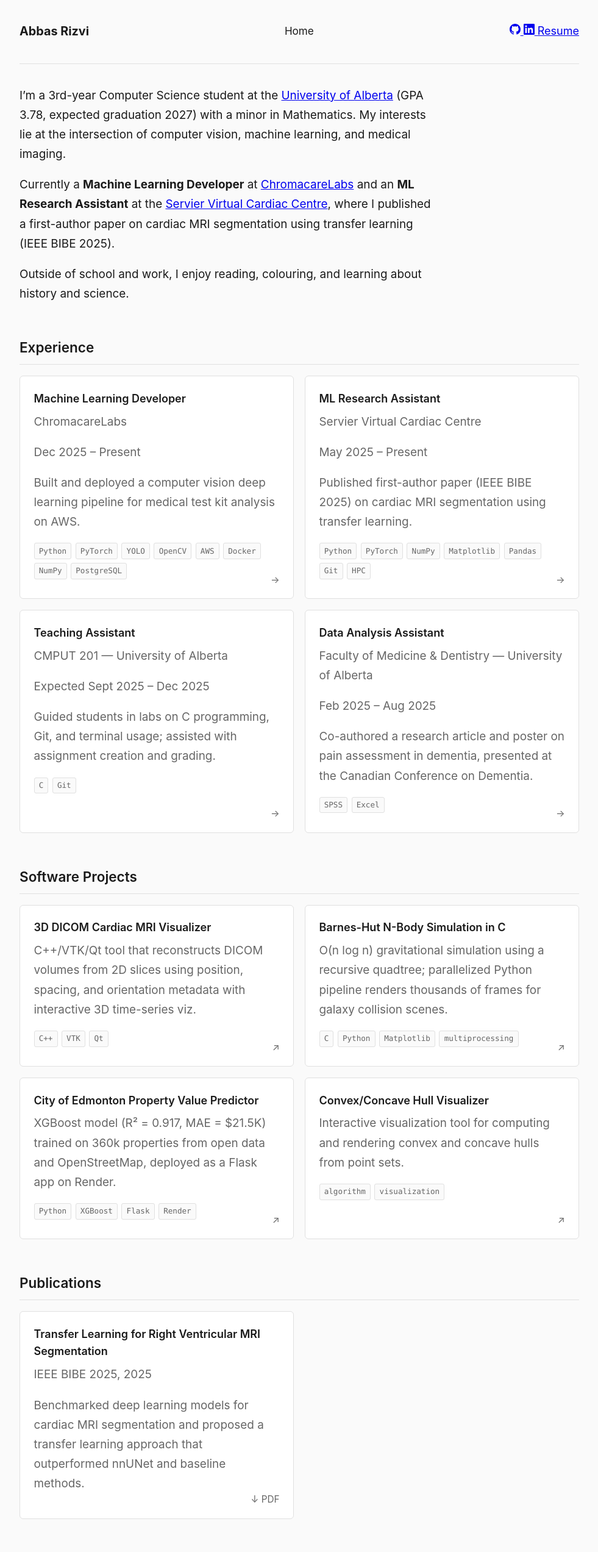
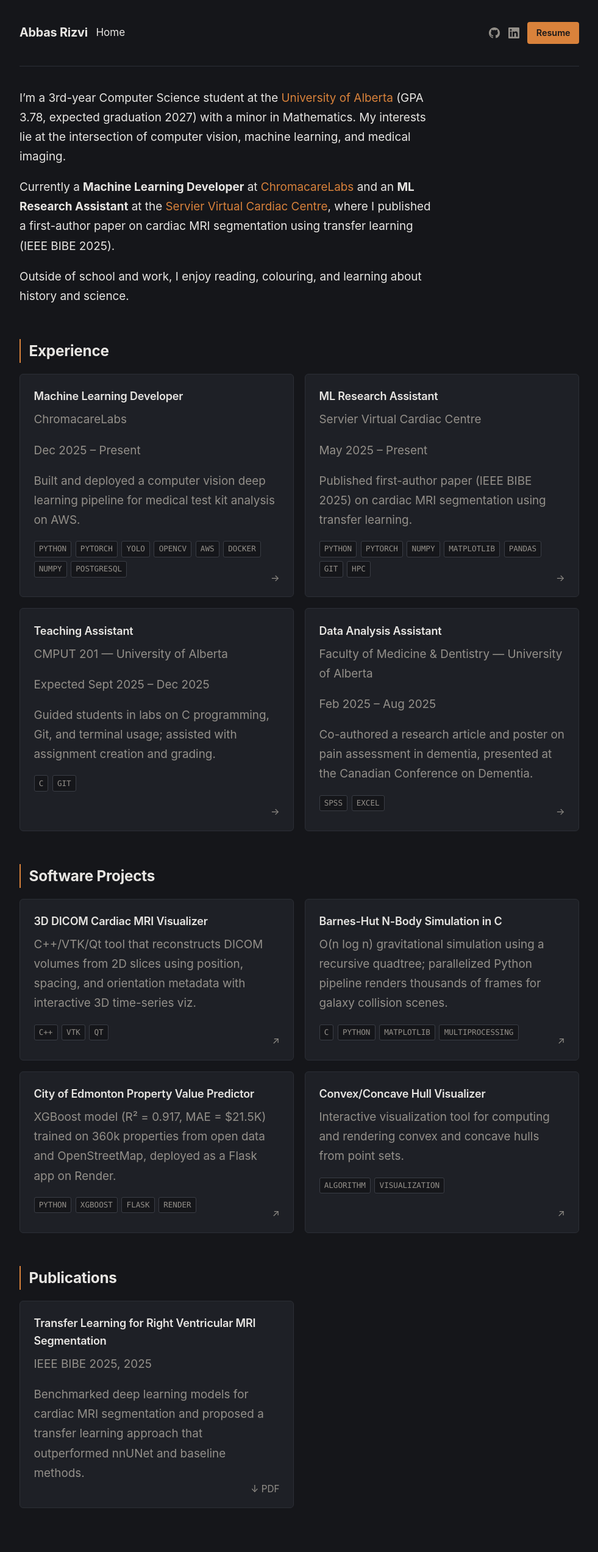
Before and after one commit to wowow2/wowow2.github.io, a Jekyll site: the page built from index.md, in a window 1280 px wide. Shown: the whole page at 61% size, without its empty margins (149-1130 px from the left). Built offline with Jekyll 4.4.1, drawn with Linux system fonts in a browser that asks for light colours.

Commit message:
Full design polish: Late Light dark palette, card hover lift, section markers, animated underlines, nav CTAs

```diff
--- a/assets/css/style.css
+++ b/assets/css/style.css
@@ -1,11 +1,13 @@
 :root {
-  --color-bg: #fafafa;
-  --color-fg: #1a1a1a;
-  --color-muted: #666;
-  --color-border: #e0e0e0;
-  --color-card-bg: #fff;
-  --color-accent: #2563eb;
-  --color-accent-hover: #1d4ed8;
+  --bg: #15161a;
+  --surface: #1e2026;
+  --surface-hover: #252830;
+  --fg: #e8e6e3;
+  --muted: #94908a;
+  --border: #2c2f36;
+  --accent: #d9823b;
+  --accent-contrast: #15161a;
+  --tag-border: #3a3d45;
   --font-sans: -apple-system, BlinkMacSystemFont, "Segoe UI", Roboto, "Helvetica Neue", Arial, sans-serif;
   --font-mono: "SFMono-Regular", Consolas, "Liberation Mono", Menlo, monospace;
   --max-width: 54rem;
@@ -18,8 +20,8 @@
 html {
   font-size: clamp(1rem, 0.95rem + 0.25vw, 1.125rem);
   line-height: 1.6;
-  color: var(--color-fg);
-  background: var(--color-bg);
+  color: var(--fg);
+  background: var(--bg);
   font-family: var(--font-sans);
   -webkit-font-smoothing: antialiased;
 }
@@ -32,6 +34,13 @@ body { min-height: 100vh; }
   padding: 2rem 1.5rem 3rem;
 }
 
+a { color: var(--accent); text-decoration: none; }
+
+:focus-visible {
+  outline: 2px solid var(--accent);
+  outline-offset: 2px;
+}
+
 /* Navigation */
 nav {
   display: flex;
@@ -39,16 +48,17 @@ nav {
   align-items: center;
   padding-bottom: 2rem;
   margin-bottom: 2rem;
-  border-bottom: 1px solid var(--color-border);
+  border-bottom: 1px solid var(--border);
   flex-wrap: wrap;
-  gap: 0.5rem;
+  gap: 0.75rem;
 }
 
 .site-title {
   font-weight: 700;
   font-size: 1.1rem;
+  letter-spacing: -0.01em;
   text-decoration: none;
-  color: var(--color-fg);
+  color: var(--fg);
 }
 
 .nav-links {
@@ -59,35 +69,44 @@ nav {
 
 .nav-links a {
   text-decoration: none;
-  color: var(--color-muted);
+  color: var(--muted);
   font-size: 0.95rem;
   transition: color 0.15s;
 }
 
 .nav-links a:hover,
-.nav-links a.active { color: var(--color-fg); }
+.nav-links a.active { color: var(--fg); }
 
-/* Footer */
-footer {
-  margin-top: 4rem;
-  padding-top: 2rem;
-  border-top: 1px solid var(--color-border);
+.nav-cta {
+  display: flex;
+  align-items: center;
+  gap: 0.75rem;
+  margin-left: auto;
 }
 
-.social-links {
-  list-style: none;
+.nav-icon {
   display: flex;
-  gap: 1.5rem;
-  justify-content: center;
+  align-items: center;
+  color: var(--muted);
+  transition: color 0.15s;
 }
 
-.social-links a {
-  text-decoration: none;
-  color: var(--color-muted);
-  font-size: 0.9rem;
+.nav-icon:hover { color: var(--fg); }
+
+.nav-resume {
+  display: inline-block;
+  font-size: 0.8rem;
+  font-weight: 600;
+  color: var(--accent-contrast);
+  background: var(--accent);
+  padding: 0.35rem 0.8rem;
+  border-radius: 4px;
+  transition: background 0.15s;
 }
 
-.social-links a:hover { color: var(--color-fg); }
+.nav-resume:hover {
+  background: #e88e4a;
+}
 
 /* Page */
 .page { max-width: 42rem; }
@@ -95,6 +114,7 @@ footer {
 .page h1 {
   font-size: 1.8rem;
   font-weight: 700;
+  letter-spacing: -0.01em;
   margin-bottom: 1rem;
   line-height: 1.2;
 }
@@ -102,6 +122,7 @@ footer {
 .page h2 {
   font-size: 1.25rem;
   font-weight: 600;
+  letter-spacing: -0.01em;
   margin-top: 2rem;
   margin-bottom: 0.5rem;
 }
@@ -109,22 +130,28 @@ footer {
 .page h3 {
   font-size: 1.1rem;
   font-weight: 600;
+  letter-spacing: -0.01em;
   margin-top: 1.5rem;
   margin-bottom: 0.5rem;
 }
 
 .page p {
   margin-bottom: 1rem;
-  color: var(--color-fg);
+  color: var(--fg);
   max-width: 40rem;
 }
 
 .page a {
-  color: var(--color-accent);
+  color: var(--accent);
   text-decoration: none;
+  background-image: linear-gradient(var(--accent), var(--accent));
+  background-size: 0 1px;
+  background-position: 0 100%;
+  background-repeat: no-repeat;
+  transition: background-size 0.15s;
 }
 
-.page a:hover { text-decoration: underline; }
+.page a:hover { background-size: 100% 1px; }
 
 .page-header {
   margin-bottom: 1.5rem;
@@ -133,24 +160,27 @@ footer {
 .page-org {
   font-weight: 600;
   font-size: 1rem;
-  color: var(--color-muted);
+  color: var(--muted);
 }
 
 .page-org a {
-  color: var(--color-muted);
-  text-decoration: underline;
-  text-decoration-color: var(--color-border);
-  text-underline-offset: 3px;
+  color: var(--muted);
+  background-image: linear-gradient(var(--muted), var(--muted));
+  background-size: 0 1px;
+  background-position: 0 100%;
+  background-repeat: no-repeat;
+  transition: background-size 0.15s;
 }
 
 .page-org a:hover {
-  color: var(--color-accent);
-  text-decoration-color: var(--color-accent);
+  color: var(--accent);
+  background-image: linear-gradient(var(--accent), var(--accent));
+  background-size: 100% 1px;
 }
 
 .page-dates {
   font-size: 0.9rem;
-  color: var(--color-muted);
+  color: var(--muted);
   margin-bottom: 0.75rem;
 }
 
@@ -161,10 +191,19 @@ footer {
 
 .page-back a {
   text-decoration: none;
-  color: var(--color-muted);
+  color: var(--muted);
+  background-image: linear-gradient(var(--muted), var(--muted));
+  background-size: 0 1px;
+  background-position: 0 100%;
+  background-repeat: no-repeat;
+  transition: background-size 0.15s;
 }
 
-.page-back a:hover { color: var(--color-fg); }
+.page-back a:hover {
+  color: var(--fg);
+  background-image: linear-gradient(var(--fg), var(--fg));
+  background-size: 100% 1px;
+}
 
 /* Home intro */
 .home p {
@@ -174,17 +213,28 @@ footer {
   line-height: 1.7;
 }
 
+.home p a {
+  background-image: linear-gradient(var(--accent), var(--accent));
+  background-size: 0 1px;
+  background-position: 0 100%;
+  background-repeat: no-repeat;
+  transition: background-size 0.15s;
+}
+
+.home p a:hover { background-size: 100% 1px; }
+
 /* Cards section */
 .cards-section {
   margin-top: 3rem;
 }
 
 .cards-section h2 {
-  font-size: 1.25rem;
-  font-weight: 600;
+  font-size: clamp(1.15rem, 1rem + 0.5vw, 1.35rem);
+  font-weight: 700;
+  letter-spacing: -0.01em;
   margin-bottom: 1rem;
-  padding-bottom: 0.5rem;
-  border-bottom: 1px solid var(--color-border);
+  padding-left: 0.75rem;
+  border-left: 2px solid var(--accent);
 }
 
 .cards {
@@ -196,48 +246,51 @@ footer {
 .card {
   display: block;
   padding: 1.25rem;
-  background: var(--color-card-bg);
-  border: 1px solid var(--color-border);
+  background: var(--surface);
+  border: 1px solid var(--border);
   border-radius: var(--radius);
   text-decoration: none;
-  color: var(--color-fg);
-  transition: border-color 0.15s, box-shadow 0.15s;
+  color: var(--fg);
+  transition: border-color 0.15s, box-shadow 0.15s, transform 0.15s;
   position: relative;
 }
 
 .card:hover {
-  border-color: var(--color-accent);
-  box-shadow: 0 2px 8px rgba(0,0,0,0.06);
+  border-color: var(--accent);
+  background: var(--surface-hover);
+  transform: translateY(-2px);
+  box-shadow: 0 4px 12px rgba(217,130,59,0.08);
 }
 
 .card h3 {
   font-size: 1rem;
   font-weight: 600;
+  letter-spacing: -0.01em;
   margin-bottom: 0.4rem;
-  color: var(--color-fg);
+  color: var(--fg);
 }
 
 .card-org {
   font-size: 0.85rem;
-  color: var(--color-muted);
+  color: var(--muted);
   margin-bottom: 0.15rem;
 }
 
 .card-dates {
   font-size: 0.8rem;
-  color: var(--color-muted);
+  color: var(--muted);
   margin-bottom: 0.5rem;
 }
 
 .card-meta {
   font-size: 0.8rem;
-  color: var(--color-muted);
+  color: var(--muted);
   margin-bottom: 0.5rem;
 }
 
 .card-summary {
   font-size: 0.85rem;
-  color: var(--color-muted);
+  color: var(--muted);
   line-height: 1.5;
   margin-bottom: 0.75rem;
 }
@@ -253,23 +306,30 @@ footer {
 .card-tags li {
   font-size: 0.7rem;
   font-family: var(--font-mono);
-  color: var(--color-muted);
-  background: var(--color-bg);
-  border: 1px solid var(--color-border);
+  text-transform: uppercase;
+  color: var(--muted);
+  background: var(--bg);
+  border: 1px solid var(--tag-border);
   border-radius: 3px;
   padding: 0.125rem 0.4rem;
 }
 
 .card-arrow {
   font-size: 0.85rem;
-  color: var(--color-muted);
+  color: var(--muted);
   position: absolute;
   bottom: 1rem;
   right: 1.25rem;
+  transition: transform 0.15s;
 }
+
+.card:hover .card-arrow { transform: translateX(2px); }
 
 @media (max-width: 640px) {
   .wrapper { padding: 1.25rem 1rem 2rem; }
   .cards { grid-template-columns: 1fr; }
   .page h1 { font-size: 1.5rem; }
+  nav { gap: 0.5rem; }
+  .nav-cta { margin-left: 0; }
+  .nav-links { display: none; }
 }
```
